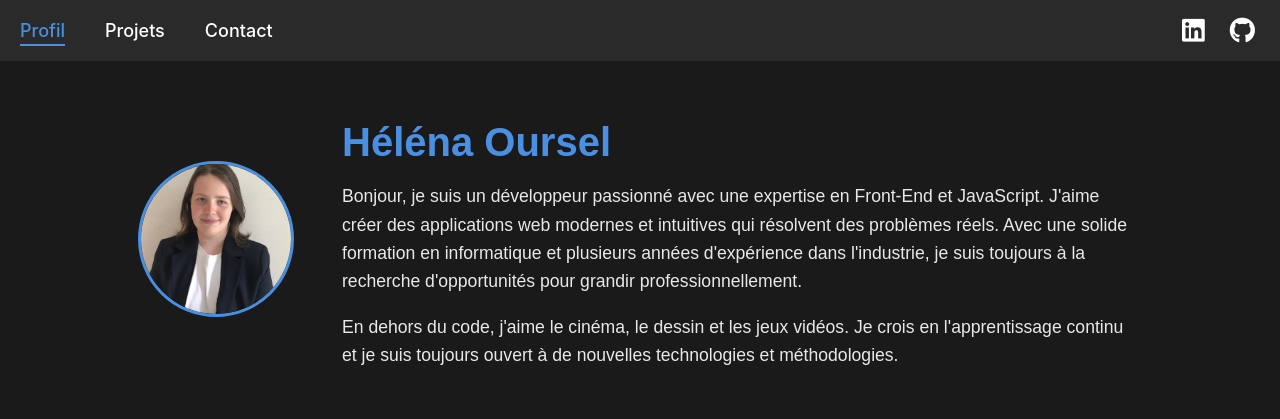
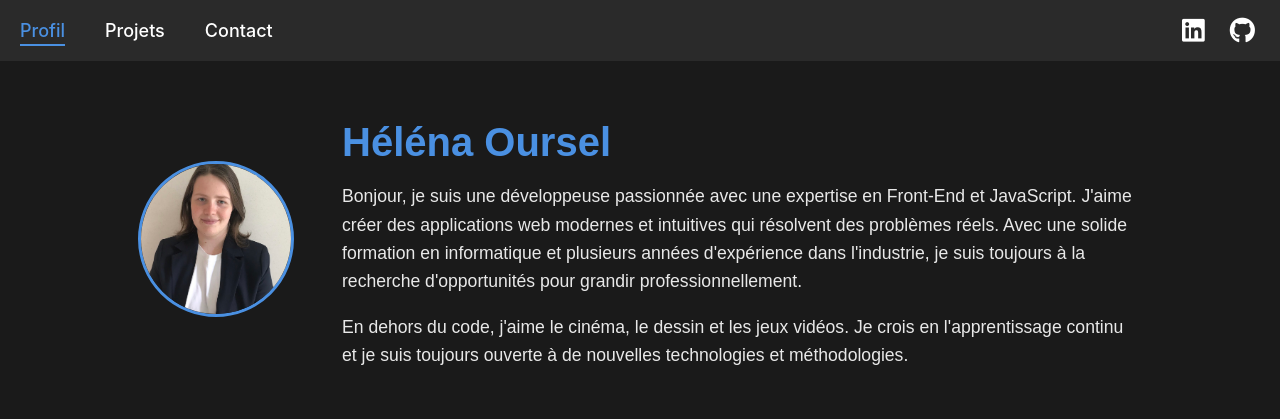
Before and after one commit to HelenaOursel/HelenaOursel.github.io, a React (Create React App) app: page /profil in a window 1280 px wide. Shown: the top 419 px of the page. Built offline with nearby package versions, Linux system fonts and the light colour scheme.

Commit message:
orthographe

```diff
--- a/src/Components/Presentation.js
+++ b/src/Components/Presentation.js
@@ -13,14 +13,14 @@ const Presentation = () => {
       <div className="profile-description">
         <h1>Héléna Oursel</h1>
         <p>
-          Bonjour, je suis un développeur passionné avec une expertise en Front-End et JavaScript.
+          Bonjour, je suis une développeuse passionnée avec une expertise en Front-End et JavaScript.
           J'aime créer des applications web modernes et intuitives qui résolvent des problèmes réels.
           Avec une solide formation en informatique et plusieurs années d'expérience dans l'industrie,
           je suis toujours à la recherche d'opportunités pour grandir professionnellement.
         </p>
         <p>
           En dehors du code, j'aime le cinéma, le dessin et les jeux vidéos.
-          Je crois en l'apprentissage continu et je suis toujours ouvert à de nouvelles technologies et méthodologies.
+          Je crois en l'apprentissage continu et je suis toujours ouverte à de nouvelles technologies et méthodologies.
         </p>
       </div>
     </div>
```
